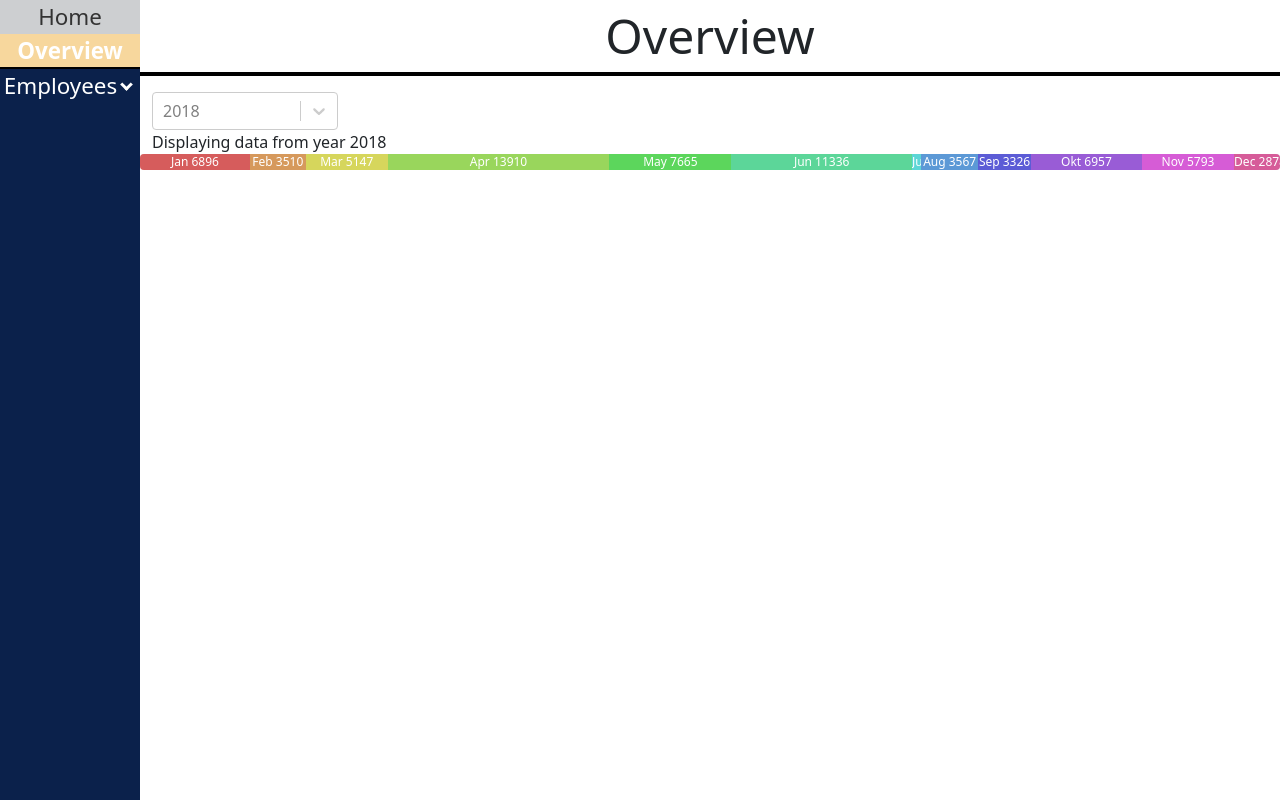
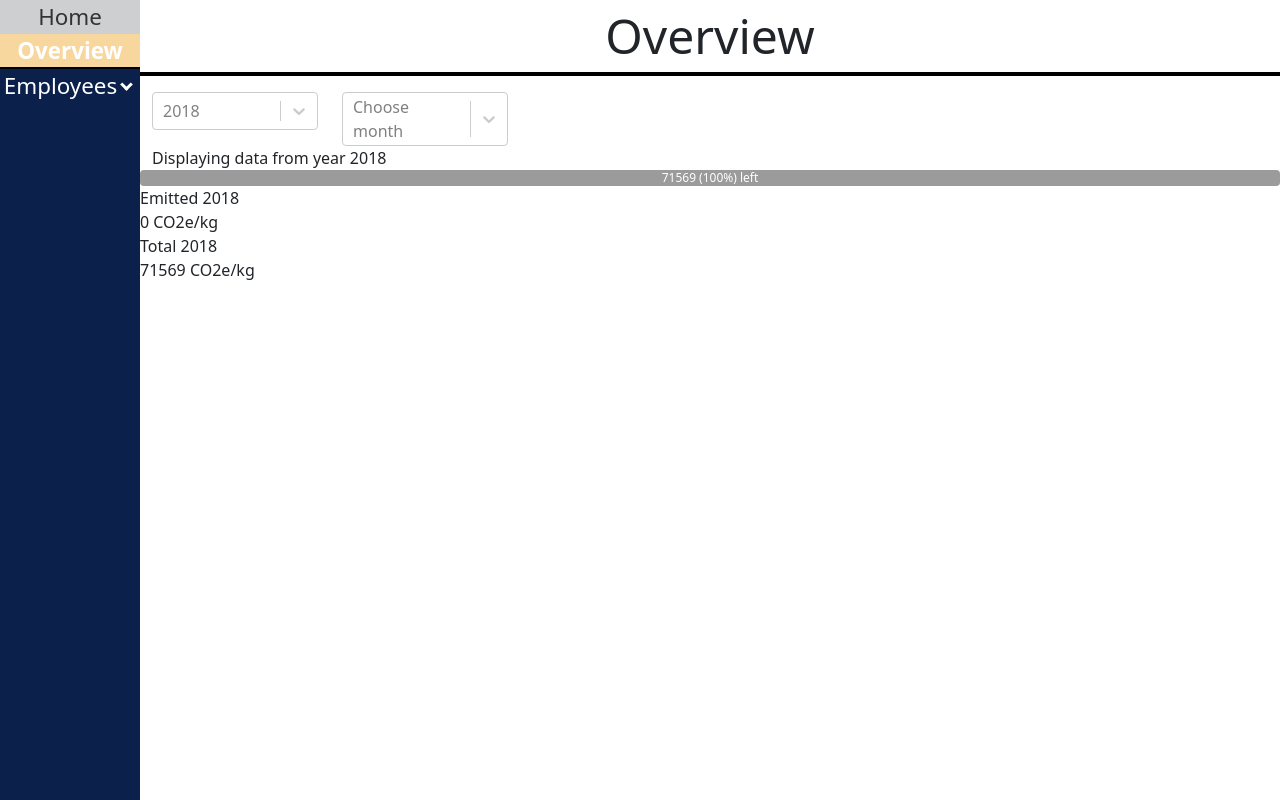
Before and after one commit to agyllang/FlightInfoVis, a React (Create React App) app in the folder flight/: page /overview in a window 1280 px wide. Built offline with nearby package versions, Linux system fonts and the light colour scheme.

Commit message:
progressbar can be changed for every month

```diff
--- a/flight/src/App.css
+++ b/flight/src/App.css
@@ -132,6 +132,13 @@ background-color: darkgrey;
 .align-items-flex-end {
   align-items: flex-end;
 }
+.flight-list{
+  border-left:3px solid black;
+  border-right:3px solid black;
+}
+.container-title{
+  font-size:1.5rem;
+}
 
 .employees-list {
   background-color: rgb(54, 77, 124);
@@ -159,7 +166,11 @@ background-color: darkgrey;
 .ticket-info {
   margin: 5px;
 }
-
+.flight-list-item{
+  background-color:rgb(157, 173, 202);
+  padding:2px;
+  margin:2px;
+}
 .flight-details{
   align-items: flex-start;
   flex-grow:1;
--- a/flight/src/App.js
+++ b/flight/src/App.js
@@ -1,13 +1,13 @@
 import React, { useState, useEffect } from "react";
 import { NavLink, Routes, Route } from "react-router-dom";
-import { Row, Col, Container } from "react-bootstrap";
+import { Row,  Container } from "react-bootstrap";
 
 import "./App.css";
 
 import VerticalBar from "./components/VerticalBar";
 import { data18 } from "./JML_data2018";
 import { data19 } from "./JML_data2019";
-import Employees from "./components/employees/Employees";
+// import Employees from "./components/employees/Employees";
 import Overview from "./components/overview/Overview";
 import Employee from "./components/employees/Employee";
 import "bootstrap/dist/css/bootstrap.min.css";
--- a/flight/src/components/employees/Employee.jsx
+++ b/flight/src/components/employees/Employee.jsx
@@ -1,11 +1,11 @@
 import React, { useState, useEffect } from "react";
-import Bar from "react-chartjs-2";
+// import Bar from "react-chartjs-2";
 import Flight from "../flights/Flight";
 import { useParams } from "react-router-dom";
 import { Container, Row, Col } from "react-bootstrap";
 const Employee = ({ ...props }) => {
   const { data } = props;
-  const [tripsData, setTripsData] = useState([]);
+  // const [tripsData, setTripsData] = useState([]);
   const [person, setPerson] = useState();
 
   const [flight, setFlight] = useState();
@@ -19,7 +19,7 @@ const Employee = ({ ...props }) => {
     // console.log("params.personId", params.personId);
     newPerson && setPerson(newPerson);
     // Fetch single product here
-  }, [params.personId]);
+  }, [data,params.personId]);
 
   useEffect(() => {
     return () => {
@@ -39,25 +39,40 @@ const Employee = ({ ...props }) => {
       // console.log("trip.CO2", trip.CO2)
       tripsCO2total += parseInt(trip.CO2);
     });
-
+    // const newTimeFormat = (date) =>{
+    //   var unixTimeStamp = new Date(date);
+    // }
   return (
     <Container key={params.personId}>
       <Row className="page-title">Employee: {person && person.personId} </Row>
       <Row>
-        <Col className="align-items-flex-start">
-          <div className="employee-header-2">
-            <div>Flights ({person && person.trips.length}) </div>
-            <div>CO2 total: {tripsCO2total} kg</div>
-          </div>
+        <Col className="flight-list">
+          <Row className="container-title">
+            <div>
+              Flights ({person && person.trips.length}) - total of{" "}
+              {tripsCO2total} kg CO2
+            </div>
+          </Row>
           {person &&
             person.trips.map((trip) => {
               return (
-                <div className="row ">
-                  <div onClick={() => setFlight(trip)}>
+                <Row
+                  className="flight-list-item"
+                  onClick={() => setFlight(trip)}
+                >
+                  <Col>
                     {trip["Flygplatskodföravreseort"]} -{" "}
                     {trip["Flygplatskodfördestination"]}{" "}
-                  </div>
-                </div>
+                  </Col>
+                  <Col>
+                    {Math.round(trip["CO2"])} kg
+
+                  </Col>
+                  <Col>
+                    {trip["Avresedatum/-tid"]}
+
+                  </Col>
+                </Row>
               );
             })}
         </Col>
--- a/flight/src/components/employees/EmployeeFirstDraft.jsx
+++ b/flight/src/components/employees/EmployeeFirstDraft.jsx
@@ -1,10 +1,11 @@
 import React, { useState, useEffect } from "react";
-import Bar from "react-chartjs-2";
+// import Bar from "react-chartjs-2";
 import Flight from "../flights/Flight";
-import { useParams } from "react-router-dom";
-const Employee = ({ ...props }) => {
-  const { person, data } = props;
-  const [tripsData, setTripsData] = useState([]);
+// import { useParams } from "react-router-dom";
+const EmployeeTest = ({ ...props }) => {
+  const { person, } = props;
+  // const { person, data } = props;
+  // const [tripsData, setTripsData] = useState([]);
   const [flight, setFlight] = useState();
 
   useEffect(() => {
@@ -78,4 +79,4 @@ const Employee = ({ ...props }) => {
   );
 };
 
-export default Employee;
+export default EmployeeTest;
--- a/flight/src/components/employees/Employees.jsx
+++ b/flight/src/components/employees/Employees.jsx
@@ -1,5 +1,5 @@
 import React, { useState } from "react";
-import Employee from "./EmployeeFirstDraft";
+import EmployeeTest from "./EmployeeFirstDraft";
 import VerticalBar from "../VerticalBar";
 
 const Employees = ({ ...props }) => {
@@ -30,7 +30,7 @@ const Employees = ({ ...props }) => {
               );
             })}
         </div>
-        {currentEmployee && <Employee person={currentEmployee} />}
+        {currentEmployee && <EmployeeTest person={currentEmployee} />}
       </div>
       {/* <VerticalBar values={[1,2,3,4,5,6,7]} labels={[1,2,3,4,5,6,7]}/> */}
     </div>
--- a/flight/src/components/overview/Overview.jsx
+++ b/flight/src/components/overview/Overview.jsx
@@ -2,22 +2,13 @@ import React, { useEffect, useState } from "react";
 // import FlightMap from "../map/FlightMap";
 import ProgressBarYearly from "../progress/progressbar";
 import Select from "react-select";
-import { Row, Col, Container,  } from "react-bootstrap";
+import { Row, Col, Container } from "react-bootstrap";
 
 // import VerticalBar from "./VerticalBar";
 
-function isEmptyObj(obj) {
+const isEmptyObj = (obj) => {
   return Object.keys(obj).length === 0 && obj.constructor === Object;
-}
-
-const Overview = ({ ...props }) => {
-  const { data, changeCurrentYear, currentYear } = props;
-  // console.log("Overview @data:", data);
-  // const [activeMonth, setActiveMonth] = useState()
-  // console.log("activeMonth",activeMonth)
-  const [calendar, setCalendar] = useState({});
-  // console.log("YYYYYYYYYYYYY Overview Calendar: ", calendar);
-  // console.log("YYYYYYYYYYYYY Overview Calendar true or false: ", isEmptyObj(calendar));
+};
 const returnMonth = (index) => {
   var months = [
     "Jan",
@@ -35,6 +26,54 @@ const Overview = ({ ...props }) => {
   ];
   return months[index];
 };
+var months = [
+  "Jan",
+  "Feb",
+  "Mar",
+  "Apr",
+  "May",
+  "Jun",
+  "Jul",
+  "Aug",
+  "Sep",
+  "Okt",
+  "Nov",
+  "Dec",
+];
+
+const DataCard = ({ ...props }) => {
+  const { header, information } = props;
+
+  return (
+    <>
+      <Col>
+        <Row>{header ? header : "Header goes here"}</Row>
+        <Row>{information ? information : "information goes here"}</Row>
+      </Col>
+    </>
+  );
+};
+const Overview = ({ ...props }) => {
+  const { data, changeCurrentYear, currentYear } = props;
+
+  const [calendar, setCalendar] = useState([]);
+  // @calendar, array - stores a years' trips, categorized in objects for every month.
+
+  const [calendarSelection, setCalendarSelection] = useState([]);
+  // @calendarSelection, array - stores a certain selection of the entire year
+
+  const [currentMonth, setMonth] = useState();
+  // @currentMonth, integer - used as an index to decide what the current month is
+
+  const [selectedCO2sum, setSelectedCO2sum] = useState(0);
+  // @selectedCO2sum, integer - sums up the selected months CO2
+
+  const [totalCO2year, setTotalCO2year] = useState(0);
+  // @totalCO2year, integer - total CO2 emissions that given year
+
+  // console.log("YYYYYYYYYYYYY Overview Calendar: ", calendar);
+  // console.log("YYYYYYYYYYYYY Overview Calendar true or false: ", isEmptyObj(calendar));
+
   // const addToCalendar = (month, item) => {
   //   console.log("XXXXXXXXXXXXX Overview addToCalendar");
 
@@ -44,89 +83,159 @@ const Overview = ({ ...props }) => {
   //   // return arr
   // };
   useEffect(() => {
-    //categorized all flights over the m
-    var structureCalendar = {
-      Jan: [],
-      Feb: [],
-      Mar: [],
-      Apr: [],
-      May: [],
-      Jun: [],
-      Jul: [],
-      Aug: [],
-      Sep: [],
-      Okt: [],
-      Nov: [],
-      Dec: [],
-    };
+    //categorize and map all flights to a certain month based on when it was taking place ("Avresedatum/-tid")
+    var structureCalendar = [
+      { Jan: [] },
+      { Feb: [] },
+      { Mar: [] },
+      { Apr: [] },
+      { May: [] },
+      { Jun: [] },
+      { Jul: [] },
+      { Aug: [] },
+      { Sep: [] },
+      { Okt: [] },
+      { Nov: [] },
+      { Dec: [] },
+    ];
     data &&
       data.forEach((each) => {
         var date = new Date(each["Avresedatum/-tid"]);
         var m = date.getMonth();
         var month = returnMonth(m);
         // setCalendar((oldCalendar) => {...oldCalendar, ...oldCalendar[month].push(each)});
-        structureCalendar[month].push(each);
+        structureCalendar[m][month].push(each);
+        // structureCalendar[month].push(each);
         // addToCalendar(month, each)
       });
     setCalendar(structureCalendar);
-    return () => {
-      setCalendar({
-        Jan: [],
-        Feb: [],
-        Mar: [],
-        Apr: [],
-        May: [],
-        Jun: [],
-        Jul: [],
-        Aug: [],
-        Sep: [],
-        Okt: [],
-        Nov: [],
-        Dec: [],
-      });
-    };
+    // return () => {
+    //   setCalendar({
+    //     Jan: [],
+    //     Feb: [],
+    //     Mar: [],
+    //     Apr: [],
+    //     May: [],
+    //     Jun: [],
+    //     Jul: [],
+    //     Aug: [],
+    //     Sep: [],
+    //     Okt: [],
+    //     Nov: [],
+    //     Dec: [],
+    //   });
+    // };
   }, [data]);
 
+  console.log("calendar", calendar);
   const optionsYear = [
     { value: 2018, label: 2018 },
     { value: 2019, label: 2019 },
   ];
   const optionsMonth = [
-    { value: "Jan", label: "Jan" },
-    { value: "Feb", label: "Feb" },
-    { value: "Mar", label: "Mar" },
-    { value: "Apr", label: "Apr" },
-    { value: "May", label: "May" },
-    { value: "Jun", label: "Jun" },
-    { value: "Jul", label: "Jul" },
-    { value: "Aug", label: "Aug" },
-    { value: "Sep", label: "Sep" },
-    { value: "Okt", label: "Okt" },
-    { value: "Nov", label: "Nov" },
-    { value: "Dec", label: "Dec" },
+    { value: 0, label: "Jan" },
+    { value: 1, label: "Feb" },
+    { value: 2, label: "Mar" },
+    { value: 3, label: "Apr" },
+    { value: 4, label: "May" },
+    { value: 5, label: "Jun" },
+    { value: 6, label: "Jul" },
+    { value: 7, label: "Aug" },
+    { value: 8, label: "Sep" },
+    { value: 9, label: "Okt" },
+    { value: 10, label: "Nov" },
+    { value: 11, label: "Dec" },
   ];
-  const handleInputChange = (event) => {
-    console.log("event:", event);
+  const handleInputChangeYear = (event) => {
+    // console.log("event:", event);
     changeCurrentYear(event.value);
   };
-  // changeCurrentYear();
+  const handleInputChangeMonth = (event) => {
+    // console.log("event:", event);
+    setMonth(event.value);
+  };
+
+  //To calculate the total CO2 of the entire year year
+  useEffect(() => {
+    var sumTotalCO2Year = 0;
+    calendar.length > 0 &&
+      months.forEach((month, index) => {
+        // console.log("calendar[month]",month + ' :' + calendar[month])
+        // console.log("calendar[month]", calendar[month])
+        calendar[index][month].forEach((trip) => {
+          // console.log("trip",trip.CO2)
+          sumTotalCO2Year += parseInt(trip.CO2);
+          // setTotalCO2Year(prevCO2=> parseInt(prevCO2) + parseInt(trip.CO2));
+          // setCalendar(prevState=> ({...prevState, ...prevState[month].push(item),
+        });
+      });
+    setTotalCO2year(sumTotalCO2Year);
+    // console.log("sumTOtal", sumTotal);
+
+    // return () => {
+    //  setTotalCO2(0);
+    // };
+  }, [calendar]);
+
+  // calendar selection based on month
+  useEffect(() => {
+    var selectedByMonth = [...calendar.slice(0, currentMonth + 1)];
+    var sumCO2 = 0;
+    selectedByMonth.length > 0 &&
+      selectedByMonth.forEach((monthObj, index) => {
+        var monthlyTrips = Object.values(monthObj)[0];
+        monthlyTrips.length > 0 &&
+          monthlyTrips.forEach((trip) => {
+            sumCO2 += parseInt(trip.CO2);
+          });
+      });
+
+    setSelectedCO2sum(sumCO2);
+    // console.log("sumTOtal", sumTotal);
+  }, [currentYear, currentMonth]);
 
   return (
     <Container className="">
-      <Row className="page-title">
-        Overview
-      </Row>
+      <Row className="page-title">Overview</Row>
+      <Row>
         <Col md={2}>
           <Select
-            onChange={handleInputChange}
+            onChange={handleInputChangeYear}
             placeholder={currentYear ? currentYear : "Choose year"}
             options={optionsYear}
             styles={""}
           />
         </Col>
+        <Col md={2}>
+          <Select
+            onChange={handleInputChangeMonth}
+            placeholder={
+              currentMonth ? optionsMonth[currentMonth].value : "Choose month"
+            }
+            options={optionsMonth}
+            styles={""}
+          />
+        </Col>
+      </Row>
       <div>Displaying data from year {currentYear} </div>
 
-      {!isEmptyObj(calendar) && <ProgressBarYearly calendar={calendar} />}
+      {calendar.length > 0 && (
+        <ProgressBarYearly
+          calendarSection={calendar.slice(0, currentMonth + 1)}
+          calendar={calendar}
+          selectedCO2sum={selectedCO2sum}
+          totalyearCO2={totalCO2year}
+        />
+      )}
+
+      <DataCard
+        header={`Emitted ${currentYear}`}
+        information={`${selectedCO2sum} CO2e/kg`}
+      />
+      <DataCard
+        header={`Total ${currentYear}`}
+        information={`${totalCO2year} CO2e/kg`}
+      />
     </Container>
   );
 };
--- a/flight/src/components/progress/progressbar.jsx
+++ b/flight/src/components/progress/progressbar.jsx
@@ -15,11 +15,11 @@ const backgroundColorFunction = (number) => {
   return backgroundColorArray;
 };
 
-
 const ProgressBarYearly = ({ ...props }) => {
-
-    const {calendar, activeMonth, setActiveMonth} = props
-    // console.log("___ProgressBarYearly___ @calendar",calendar)
+  const { calendar, calendarSection, selectedCO2sum, totalyearCO2 } = props;
+  // console.log("___ProgressBarYearly___ @calendar", calendar);
+  // console.log("___ProgressBarYearly___ @calendarSection", calendarSection);
+  console.log("___ProgressBarYearly___ props@totalyearCO2", totalyearCO2);
 
   // const [stateProgress, setStateProgress] = useState({});
   // console.log("stateProgress",stateProgress)
@@ -37,37 +37,77 @@ const ProgressBarYearly = ({ ...props }) => {
     "Nov",
     "Dec",
   ];
-  const [totalCO2, setTotalCO2] = useState(0);
+  // const [totalCO2Year, setTotalCO2Year] = useState(0);
+  // const [currentCO2, setCurrentCO2] = useState(0);
+  const [CO2balance, setCO2balance] = useState(0);
 
+  // To display colors for the monthly bars
   var backgroundArr;
+  backgroundArr = backgroundColorFunction(12);
 
-  backgroundArr = backgroundColorFunction(12);
-//   console.log(backgroundArr);
-//   console.log("state", state);
-//   console.log("totalCO2", totalCO2);
+  //To calculate whats left
+  useEffect(() => {
+    setCO2balance(parseInt(totalyearCO2 - selectedCO2sum));
+  }, [selectedCO2sum, totalyearCO2]);
 
+  // To calculate CO2 from current month
+  // useEffect(() => {
+  //   var sumTotalCO2Current = 0;
+  //   calendarSection.length > 0 &&
+  //     calendarSection.forEach((monthObj, index) => {
+  //       var monthlyTrips = Object.values(monthObj)[0];
+  //       monthlyTrips.length > 0 &&
+  //         monthlyTrips.forEach((trip) => {
+  //           sumTotalCO2Current += parseInt(trip.CO2);
+  //         });
+  //     });
 
-useEffect(() => {
-    var sumTotalCO2= 0
-    months.forEach((month) => {
-      // console.log("calendar[month]",month + ' :' + calendar[month])
-      // console.log("calendar[month]", calendar[month])
-      calendar[month].forEach((trip)=>{
-        // console.log("trip",trip.CO2)
-        sumTotalCO2 += trip.CO2
-        // setTotalCO2(prevCO2=> parseInt(prevCO2) + parseInt(trip.CO2));
-        // setCalendar(prevState=> ({...prevState, ...prevState[month].push(item),
+  //   setCurrentCO2(sumTotalCO2Current);
+  //   // console.log("sumTOtal", sumTotal);
+  // }, [calendarSection]);
 
+  //To calculate the total CO2 of the entire year year
+  // useEffect(() => {
+  //   var sumTotalCO2Year = 0;
+  //   calendar.length > 0 &&
+  //     months.forEach((month, index) => {
+  //       // console.log("calendar[month]",month + ' :' + calendar[month])
+  //       // console.log("calendar[month]", calendar[month])
+  //       calendar[index][month].forEach((trip) => {
+  //         // console.log("trip",trip.CO2)
+  //         sumTotalCO2Year += parseInt(trip.CO2);
+  //         // setTotalCO2Year(prevCO2=> parseInt(prevCO2) + parseInt(trip.CO2));
+  //         // setCalendar(prevState=> ({...prevState, ...prevState[month].push(item),
+  //       });
+  //     });
+  //   setTotalCO2Year(sumTotalCO2Year);
+  //   // console.log("sumTOtal", sumTotal);
 
-      })
-    });
-    setTotalCO2(sumTotalCO2)
+  //   // return () => {
+  //   //  setTotalCO2(0);
+  //   // };
+  // }, [calendar]);
+
+  // useEffect(() => {
+
+  //   var yearByMonthCO2 = 0;
+  //   months.forEach((month) => {
+  //     // console.log("calendar[month]",month + ' :' + calendar[month])
+  //     // console.log("calendar[month]", calendar[month])
+  //     calendar[month].forEach((trip) => {
+  //       // console.log("trip",trip.CO2)
+  //       sumTotalCO2 += parseInt(trip.CO2);
+  //       // setTotalCO2(prevCO2=> parseInt(prevCO2) + parseInt(trip.CO2));
+  //       // setCalendar(prevState=> ({...prevState, ...prevState[month].push(item),
+  //     });
+  //   });
+  //   setTotalCO2(sumTotalCO2);
   // console.log("sumTOtal", sumTotal);
 
   // return () => {
   //  setTotalCO2(0);
   // };
-  }, [calendar]);
+  // }, [calendar]);
 
   // useEffect(() => {
   //   months.forEach((month) => {
@@ -87,22 +127,21 @@ useEffect(() => {
   //     setTotalCO2(0);
   //   };
   // }, [calendar]);
-  console.log("________________ProgressBarYearly @totalCO2:",totalCO2)
+  // console.log("________________ProgressBarYearly @totalCO2:", totalCO2);
 
   return (
     <Row>
-      <ProgressBar style={{padding:0}}>
-      {/* <ProgressBar > */}
-        {months.map((month, id) => {
+      <ProgressBar style={{ padding: 0 }}>
+        {calendarSection.length > 0 &&
+          calendarSection.map((monthObj, index) => {
             return (
               <ProgressBarMonth
-            key={id}
+                key={index}
                 min={0}
-            data={calendar[month]}
-            month={month}
-            color={backgroundArr[id]}
-            // setActiveMonth={setActiveMonth}
-            // activeMonth={activeMonth}
+                data={Object.values(monthObj)[0]}
+                month={Object.keys(monthObj)[0]}
+                color={backgroundArr[index]}
+                total={totalyearCO2}
 
               />
               // <ProgressBar
@@ -116,6 +155,14 @@ useEffect(() => {
               // />
             );
           })}
+        {/* TODO: whats left of the years budget */}
+        <ProgressBar
+          now={totalyearCO2 && CO2balance}
+          style={{ backgroundColor: "rgb(155,155,155)" }}
+          label={`${CO2balance} (${Math.round(
+            (CO2balance / totalyearCO2) * 100
+          )}%) left`}
+        />
       </ProgressBar>
     </Row>
     // <ProgressBar max={500}>
--- a/flight/src/components/progress/progressbarmonth.js
+++ b/flight/src/components/progress/progressbarmonth.js
@@ -2,10 +2,13 @@ import React, { useState, useEffect } from "react";
 import ProgressBar from "react-bootstrap/ProgressBar";
 
 const ProgressBarMonth = ({ ...props }) => {
-  const { month, data, color } = props;
-  console.log("progressBarMonth data:", data);
+  const { month, data, color, total } = props;
+  // console.log("ProgressBarMonth @data",data)
+  // console.log("ProgressBarMonth @totalCO2Year",totalCO2Year)
+  // console.log("progressBarMonth data:", data);
   const [accumulatedCO2, setAccumulatedCO2] = useState(0);
   useEffect(() => {
+    data.length > 0 &&
     data.forEach((trip) => {
       // console.log("trip", trip.CO2);
       // console.log("trip CO2", parseInt(trip.CO2));
@@ -18,13 +21,13 @@ const ProgressBarMonth = ({ ...props }) => {
     }
   }, [data]);
 
-  console.log("accumulatedCO2", accumulatedCO2);
-  console.log("ProgressBarMonth month: ", month);
+  // console.log("accumulatedCO2", accumulatedCO2);
+  // console.log("ProgressBarMonth month: ", month);
   return (
     <ProgressBar
       // onMouseOver={()=>{console.log("month hover",month)}}
       style={{ backgroundColor: color }}
-      label={`${month} ${accumulatedCO2}`}
+      label={`${month} ${Math.round((accumulatedCO2/total)*100)}%`}
       {...props}
       now={accumulatedCO2}
     />
```
Lines whose indentation alone changed are shown as unchanged.
